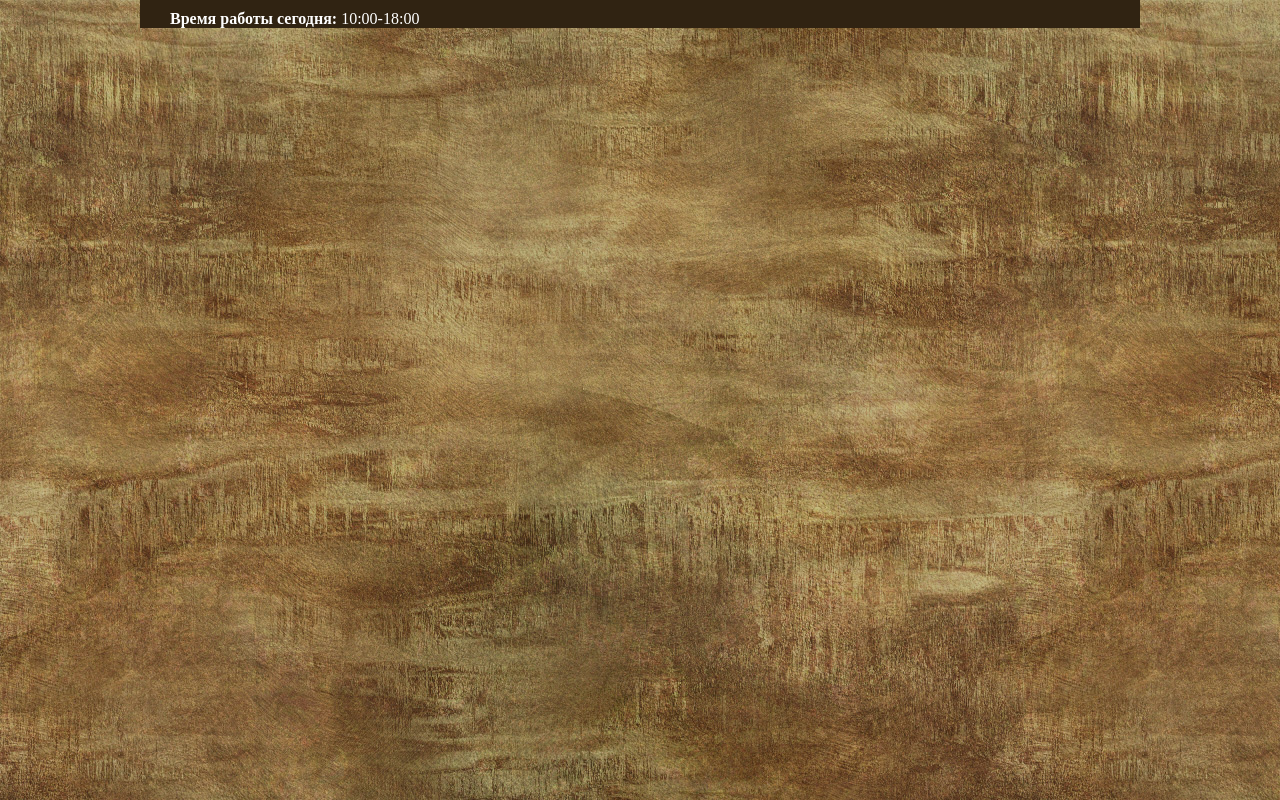
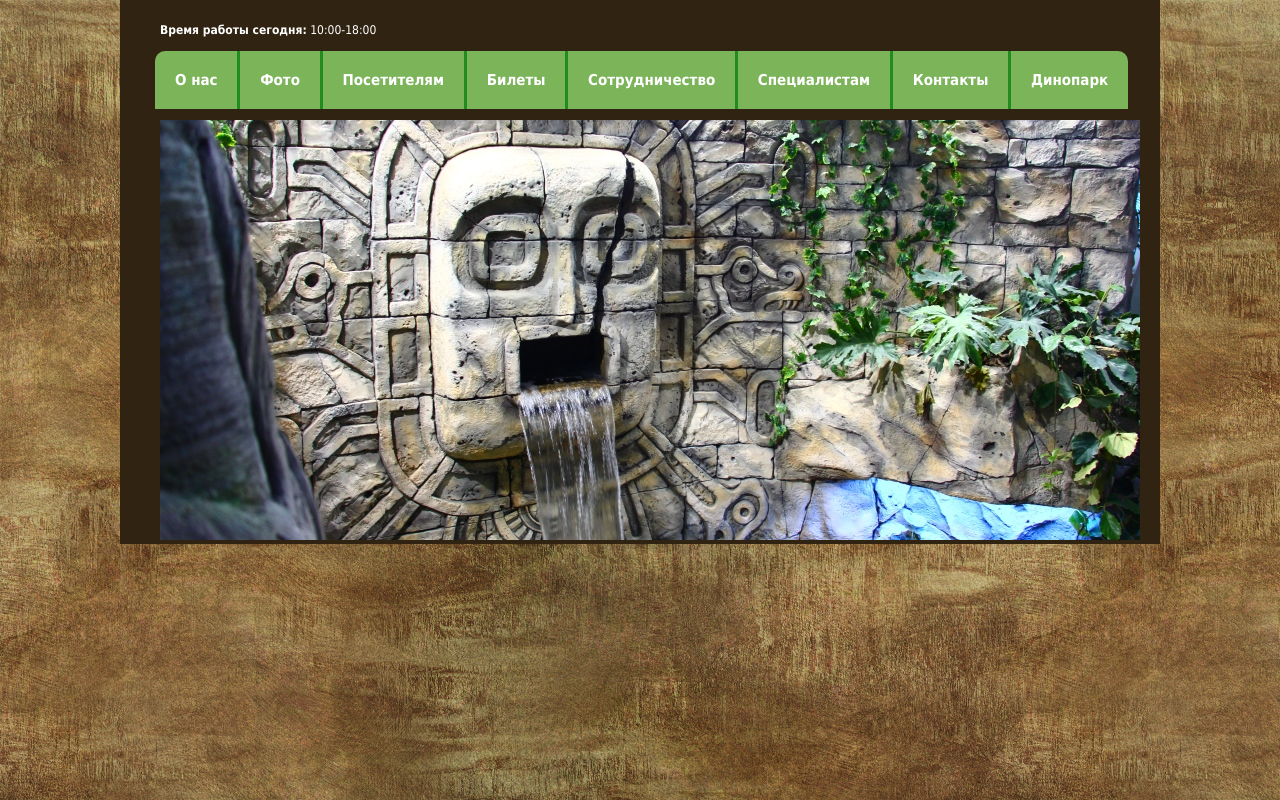
Before and after one commit to Yauheni5/ZOO, a plain HTML site: page ZOOMINSK/index.html in a window 1280 px wide. Drawn offline with Linux system fonts and the light colour scheme.

Commit message:
create menu and img(slider)

```diff
--- a/ZOOMINSK/index.html
+++ b/ZOOMINSK/index.html
@@ -9,6 +9,19 @@
 		<div class="content">
 			<header>
 			<span class="time-work"><b>Время работы сегодня:</b> 10:00-18:00</span>
+				<ul class="menu-list">
+					<li><a href="#" class="about-us">О нас</a></li>
+					<li><a href="#">Фото</a></li>
+					<li><a href="#">Посетителям</a></li>
+					<li><a href="#">Билеты</a></li>
+					<li><a href="#">Сотрудничество</a></li>
+					<li><a href="#">Специалистам</a></li>
+					<li><a href="#">Контакты</a></li>
+					<li><a href="#">Динопарк</a></li>
+				</ul>
+			<div class="slider-img">
+			<img src="images/slider1.jpg">
+			</div>
 			</header>
 		</div>
 	</body>
--- a/ZOOMINSK/style.css
+++ b/ZOOMINSK/style.css
@@ -1,4 +1,5 @@
 body{
+	font-family: Tahoma, Geneva, sans-serif;
 	background-image: url(images/back1.jpg);
 	color: white;
 	box-sizing: border-box;
@@ -6,9 +7,38 @@ body{
 	margin: 0px;
 }
 .content{
-	width: 970px;
+	width: 1000px;
 	background: #302312;
 	margin:0 auto;
 	padding-top: 10px;
-	padding-left: 30px;
+	padding-left: 40px;
 }
+.time-work {
+	font-size: 12px;
+	line-height: 40px;
+}
+.menu-list li{
+	display: inline-block;
+}
+header ul.menu-list{
+	margin: 0px 0px 10px 0px;
+	padding: 0px;
+}
+.menu-list a{
+	text-decoration: none;
+	color:white;
+	font-size: 15px;
+	font-weight: bold;
+	padding:20px 20px;
+	line-height: 60px;
+	background: #7cb45a;
+	margin-left:-5px;
+	border-left: 3px solid #228b22;
+}
+.menu-list li:first-child a{
+	border: none;
+	border-top-left-radius: 10px;
+}
+.menu-list li:last-child a{
+	border-top-right-radius: 10px;
+}
```
Also changed, not shown: ZOOMINSK/images/slider1.JPG (added).
